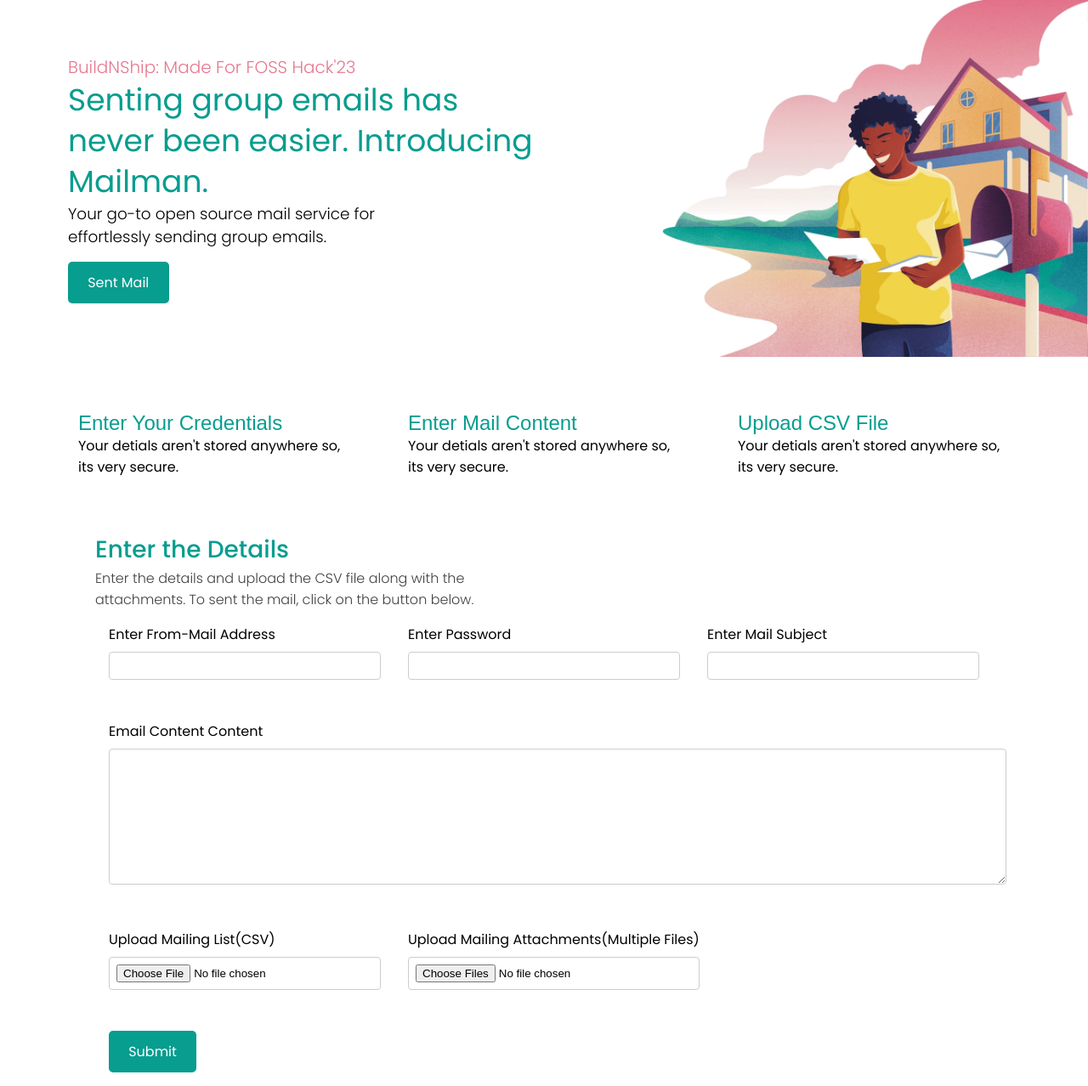
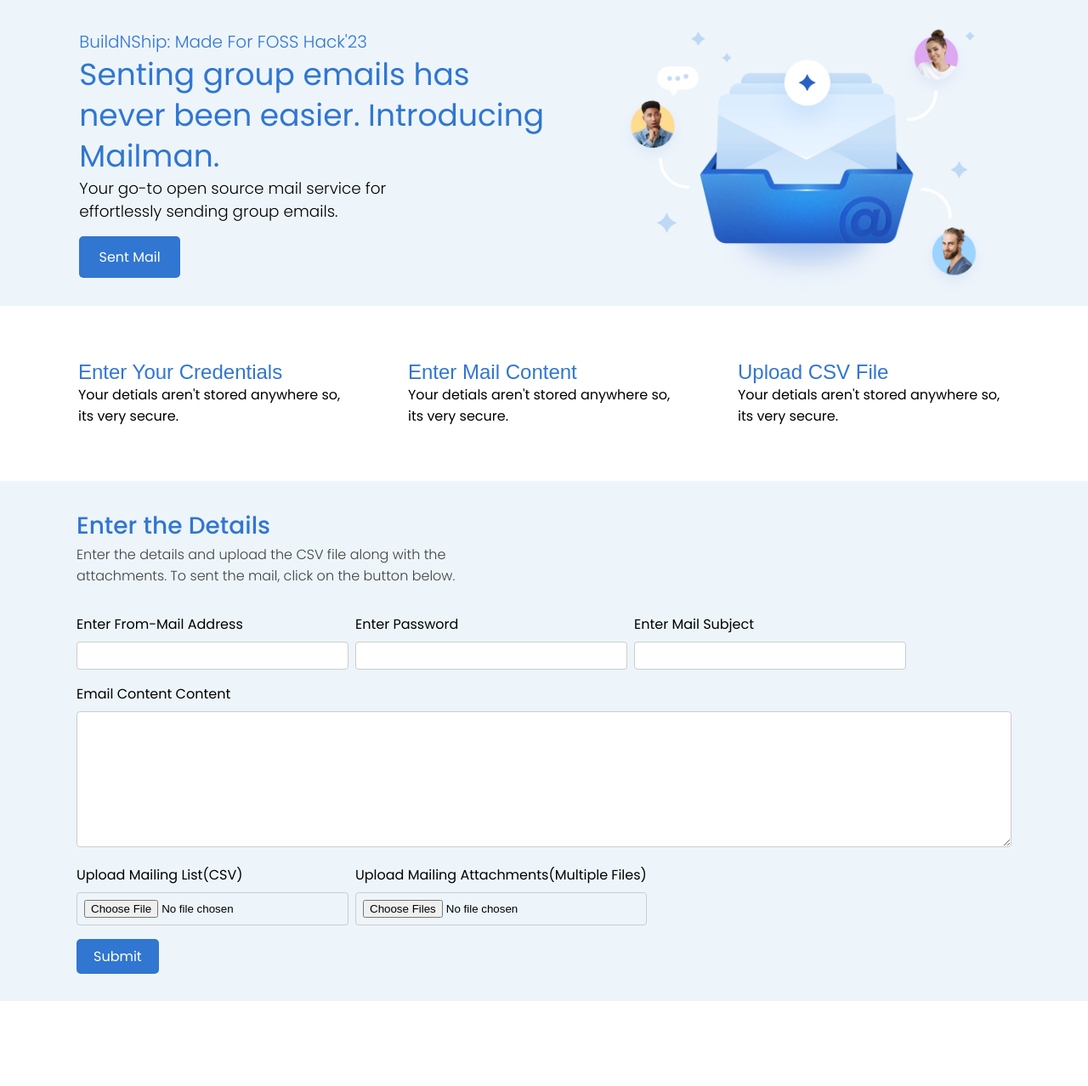
Before and after one commit to BuildNShip/mailman, a React (Vite) app: page / in a window 1280 px wide. Shown: the whole page at 85% size. After the commit the page ends 1178 px from the top, so only its background shows below. Built offline with nearby package versions, Linux system fonts and the light colour scheme.

Commit message:
new-ui:setting-up-ui

```diff
--- a/src/Pages/FileUpload/FileUpload.jsx
+++ b/src/Pages/FileUpload/FileUpload.jsx
@@ -25,7 +25,7 @@ const FileUpload = () => {
     const config = {
       method: "post",
       maxBodyLength: Infinity,
-      url: "http://agarjun007.pythonanywhere.com/api/send-mail",
+      url: "https://mailman.buildnship.in/api/send-mail",
       headers: { "Content-Type": "multipart/form-data" },
       data: data,
     };
@@ -50,7 +50,8 @@ const FileUpload = () => {
     <div className={styles.main_container}>
       <div className={styles.first_view_container}>
         <div className={styles.first_view}>
-          <img src="/fvimg.webp" alt="" className={styles.fv_image} />
+          <img src="/fvimg1.webp" alt="" className={styles.fv_image} />
+
           <div className={styles.fv_texts}>
             <p className={styles.pre_header}>
               BuildNShip: Made for FOSS Hack'23
@@ -89,6 +90,7 @@ const FileUpload = () => {
         </div>
       </div>
       <div className={styles.form_view_container}>
+        <form className={styles.form_view}>
           <div className={styles.fov_texts}>
             <p className={styles.fov_heading}>Enter the Details</p>
             <p className={styles.fov_tagline}>
@@ -96,7 +98,7 @@ const FileUpload = () => {
               attachments. To sent the mail, click on the button below.
             </p>
           </div>
-        <form className={styles.form_view}>
+
           <div className={styles.rows}>
             <div className={styles.row}>
               <label className={styles.form_label} htmlFor="frommail">
--- a/src/Pages/FileUpload/FileUpload.module.css
+++ b/src/Pages/FileUpload/FileUpload.module.css
@@ -10,15 +10,21 @@
   align-items: space-evenly;
 }
 
+.first_view_container {
+  background-color: #edf5fb;
+}
+
 .first_view {
   display: flex;
   flex-direction: row-reverse;
+  justify-content: space-evenly;
   align-items: center;
-  flex-wrap: wrap;
+
+  margin: auto;
+  max-width: 1200px;
 }
 
 .fv_texts {
-  max-width: 30rem;
   text-align: center;
   display: block;
   margin: auto;
@@ -27,20 +33,19 @@
 .pre_header {
   font-family: "Poppins", sans-serif;
   font-size: 1.25rem;
-  color: #e5788f;
+  color: #3176d1;
   text-transform: capitalize;
   font-weight: 300;
-  font-style: ita;
 }
 
 .fv_image {
-  width: 30rem;
+  width: 20rem;
 }
 
 .fv_heading {
   font-family: "Poppins", sans-serif;
   font-size: 2rem;
-  color: #079d8f;
+  color: #3176d1;
 }
 
 .fv_tagline {
@@ -52,7 +57,7 @@
 }
 
 .view_code {
-  background-color: #079d8f;
+  background-color: #3176d1;
   border: none;
   padding: 0.75rem 1.45rem;
   color: white;
@@ -64,19 +69,20 @@
 
 @media only screen and (min-width: 768px) {
   .fv_texts {
+    text-align: left;
     max-width: 35rem;
-    text-align: left;
+    margin: 0;
   }
 
   .fv_image {
-    width: 35rem;
+    width: 30rem;
   }
 
   .fv_heading {
     font-family: "Poppins", sans-serif;
     font-size: 2.25rem;
     line-height: 3rem;
-    color: #079d8f;
+    color: #3176d1;
   }
 
   .fv_tagline {
@@ -107,7 +113,7 @@
   font-family: "Popins", sans-serif;
   font-size: 1.5rem;
   font-weight: 200;
-  color: #079d8f;
+  color: #3176d1;
 }
 
 .b_tagline {
@@ -118,24 +124,27 @@
 /* Third View Container */
 
 .form_view_container {
-  max-width: 1200px;
-  margin: auto;
+  background-color: #edf5fb;
 }
 
 .form_view {
+  padding: 2rem 0;
   display: flex;
   flex-direction: column;
   flex-wrap: wrap;
   align-items: start;
-}
 
-.row {
-  margin: 1rem;
+  max-width: 1100px;
+  margin: auto;
 }
 
 .crow {
   width: 100%;
-  margin: 1rem;
+  margin-right: 0.5rem;
+}
+
+.row {
+  margin-right: 0.5rem;
 }
 
 .form_label {
@@ -174,12 +183,11 @@ textarea {
 } */
 
 .submit_button {
-  background-color: #079d8f;
+  background-color: #3176d1;
   color: white;
   border: none;
-  padding: 0.75rem 1.45rem;
+  padding: 0.5rem 1.25rem;
   border-radius: 5px;
-  margin: 1rem;
   font-family: "Poppins", sans-serif;
   font-size: 1rem;
 }
@@ -191,13 +199,17 @@ textarea {
 
 .submit_button:focus {
   outline: none;
-  box-shadow: 0 0 0 2px #079d8f;
+  box-shadow: 0 0 0 2px #3176d1;
+}
+
+.fov_texts{
+  margin-bottom: 2rem;
 }
 
 .fov_heading {
   font-family: "Poppins", sans-serif;
   font-size: 1.75rem;
-  color: #079d8f;
+  color: #3176d1;
   font-weight: 500;
 }
 
```
Also changed, not shown: public/campus-logo.png (added), public/fvimg1.webp (added). Lines whose indentation alone changed are shown as unchanged.
